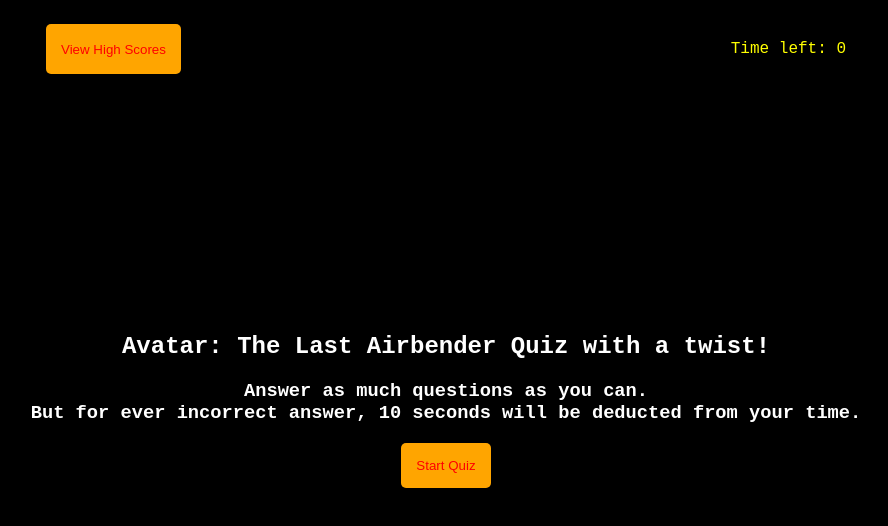
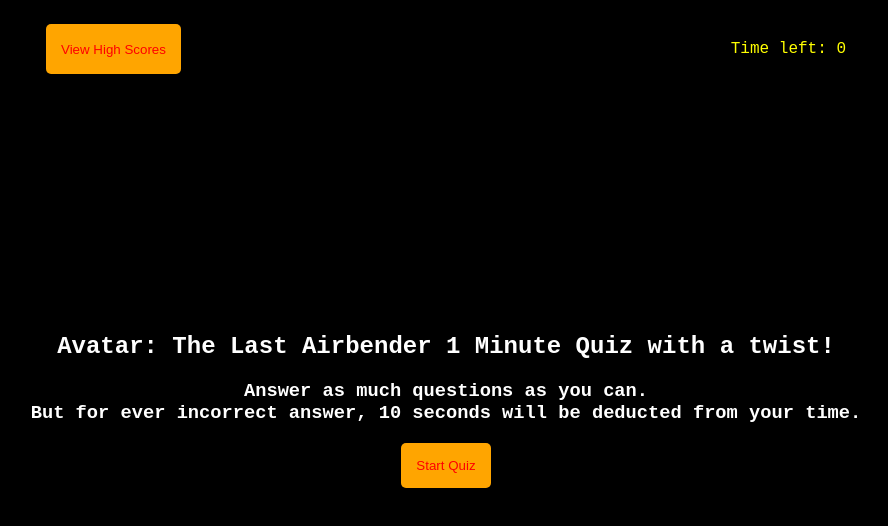
Before and after one commit to kwis07/CodeQuizHomework, a plain HTML site: page index.html in a window 1280 px wide. Shown: the whole page, without its empty margins (194-1082 px from the left). Drawn offline with Linux system fonts and the light colour scheme.

Commit message:
Update index.html
More specific with the details of program

```diff
--- a/index.html
+++ b/index.html
@@ -23,7 +23,7 @@
 
     <div id="positionWrapper">
         <section id="intro">
-            <h1>Avatar: The Last Airbender Quiz with a twist!</h3>
+            <h1>Avatar: The Last Airbender 1 Minute Quiz with a twist!</h3>
             <h3>Answer as much questions as you can.</br>
               But for ever incorrect answer, 10 seconds will be deducted from your time.
 
```
